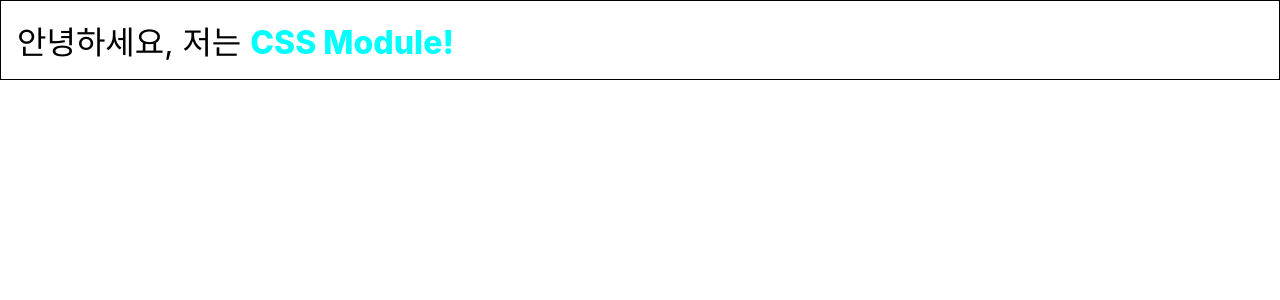
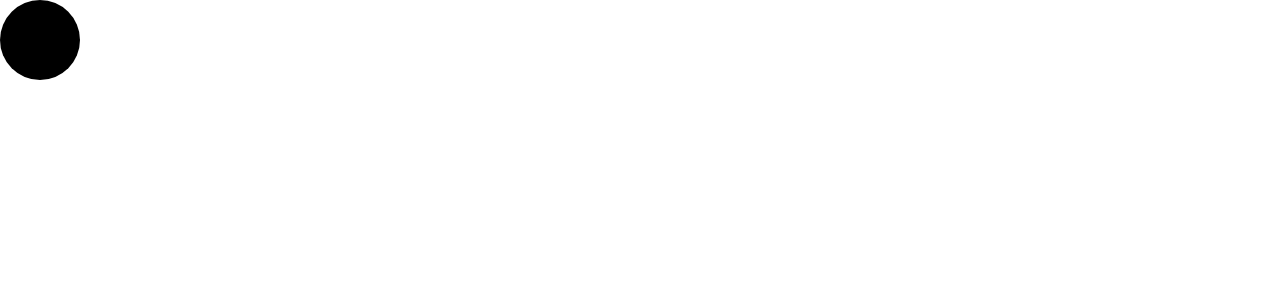
Before and after one commit to che-ri/React-Practice, a React (Create React App) app in the folder styling-react/: page / in a window 1280 px wide. Shown: the top 300 px of the page. Built offline with nearby package versions, Linux system fonts and the light colour scheme.

Commit message:
[컴포넌트 스타일링] 스타일드 컴포넌트 예제

```diff
--- a/styling-react/package.json
+++ b/styling-react/package.json
@@ -13,6 +13,7 @@
     "react": "^17.0.2",
     "react-dom": "^17.0.2",
     "react-scripts": "4.0.3",
+    "styled-components": "^5.2.1",
     "web-vitals": "^1.0.1"
   },
   "scripts": {
--- a/styling-react/src/App.js
+++ b/styling-react/src/App.js
@@ -1,12 +1,14 @@
-import React from "react";
-import CSSModule from "./CSSModule";
+import React, { Component } from "react";
+import StyledComponent from "./StyledComponent";
 
-function App() {
-    return (
-        <div>
-            <CSSModule />
-        </div>
-    );
+class App extends Component {
+    render() {
+        return (
+            <div>
+                <StyledComponent />
+            </div>
+        );
+    }
 }
 
 export default App;
--- /dev/null
+++ b/styling-react/src/StyledComponent.js
@@ -0,0 +1,15 @@
+import React from "react";
+import styled, { css } from "styled-components";
+
+const Circle = styled.div`
+width: 5rem;
+height: 5rem;
+background: black;
+border-radius: 50%;
+`;
+
+function StyledComponent(){
+    return <Circle/>
+}
+
+export default StyledComponent;
```
Also changed, not shown: styling-react/src/CSSModule.js (+8 -8 lines), 1 other file (tests, documents, lock files or other folders).
